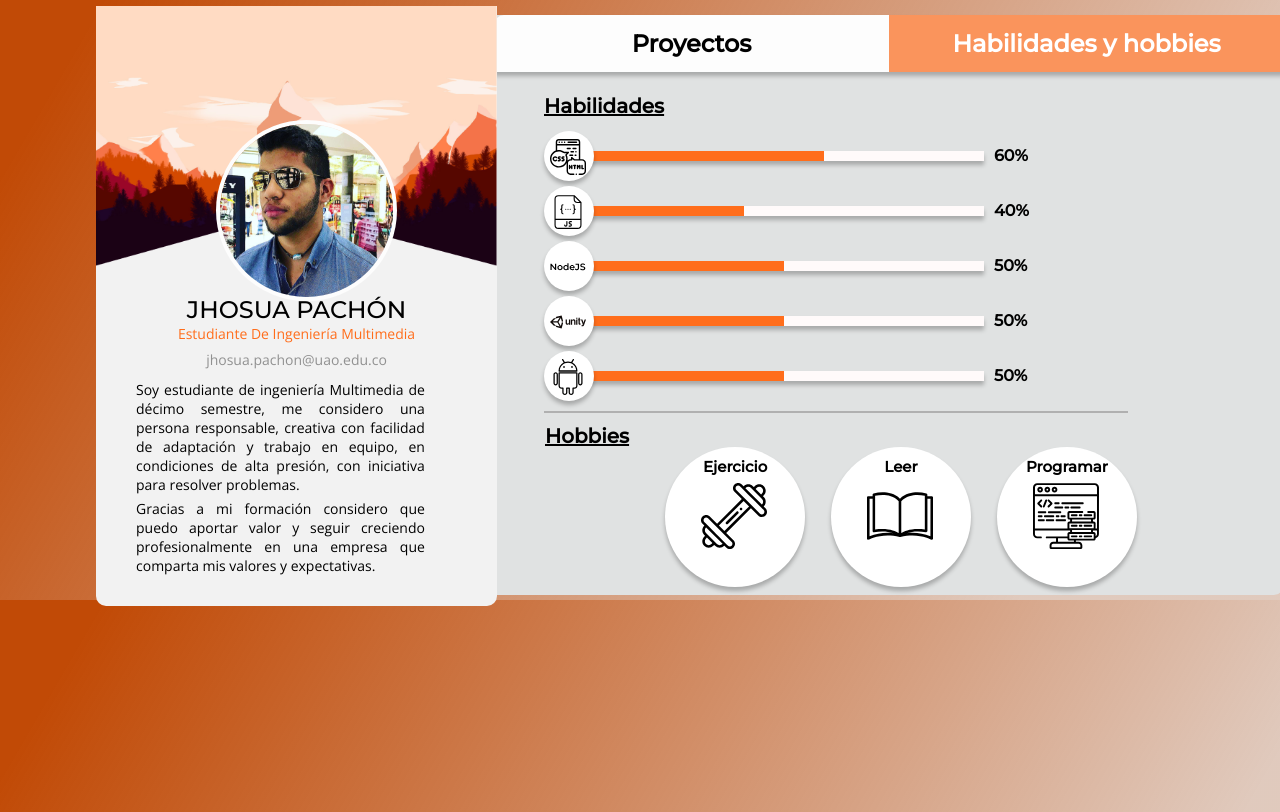
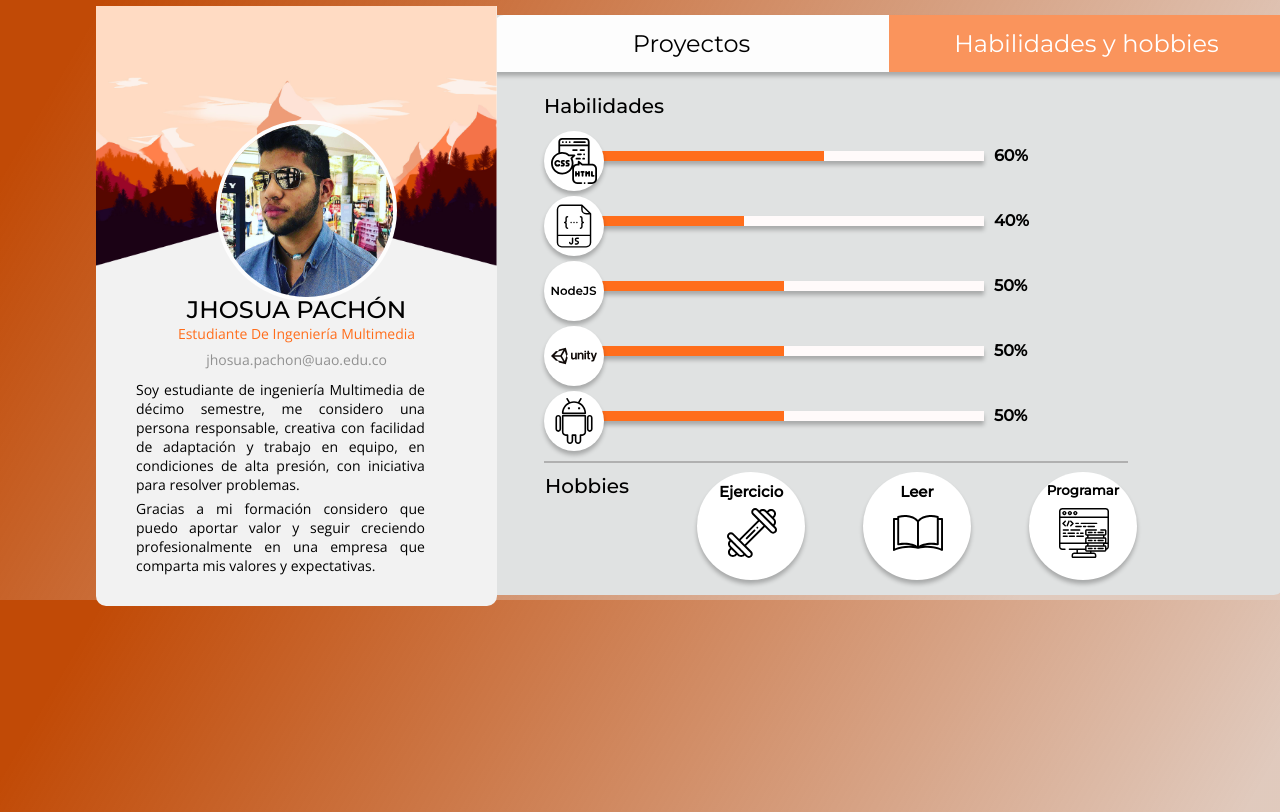
Before and after one commit to JhosuaP97/repTrabajos, a plain HTML site: page index.html in a window 1280 px wide. Both pictures are taken after a click on the link "Habilidades y hobbies". Drawn offline with nearby package versions, Linux system fonts and the light colour scheme.

Commit message:
se modifica el grosor y tamaño iconos

```diff
--- a/index.html
+++ b/index.html
@@ -97,7 +97,7 @@
                                 <img src="resources/icons/book.svg" alt="">
                             </div>
                             <div class="o-hobbie">
-                                <h3>Programar</h3>
+                                <h3 class="o-p">Programar</h3>
                                 <img src="resources/icons/programar.svg" alt="">
                             </div>
                         </div>
--- a/styles.css
+++ b/styles.css
@@ -160,7 +160,7 @@ ul.o-tabs li a {
   padding: 14px 0;
   text-align: center;
   font-style: normal;
-  font-weight: 600;
+  /* font-weight: 600; */
   font-size: 24px;
   line-height: 29px;
 }
@@ -175,10 +175,9 @@ ul.o-tabs li a {
 .o-section h1 {
   padding: 10px 0 10px 0;
   font-style: normal;
-  font-weight: 600;
+ /*  font-weight: 600; */
   font-size: 20px;
   line-height: 29px;
-  text-decoration-line: underline;
   text-align: left;
   color: #000000;
 }
@@ -200,6 +199,10 @@ ul.o-tabs li a {
   position: relative;
   width: 100%;
   max-width: 1000px;
+}
+
+.o-projecTab h1{
+  font-weight: 500;
 }
 
 .o-btn:hover{
@@ -255,8 +258,8 @@ ul.o-tabs li a {
 
 .o-skill-item{
   position: relative;
-  width: 50px;
-  height: 50px;
+  width: 60px;
+  height: 60px;
   border-radius: 50% ;
   background-color: #fff;
   box-shadow: 0px 4px 4px rgba(0, 0, 0, 0.25);
@@ -266,10 +269,10 @@ ul.o-tabs li a {
 
 .o-skill-item img{
   position: absolute;
-  top: 8px;
-  left: 6px;
-  width: 36px;
-  height: 36px;
+  top: 7px;
+  left: 7px;
+  width: 46px;
+  height: 46px;
   z-index: 5;
 }
 
@@ -350,9 +353,9 @@ ul.o-tabs li a {
 .o-hobbie{
   position: relative;
   left: 10px;
-  top: 35px;
-  width: 140px;
-  height: 140px;
+  top: 10px;
+  width: 108px;
+  height: 108px;
   border-radius: 50% ;
   background-color: #fff;
   box-shadow: 0px 4px 4px rgba(0, 0, 0, 0.25);
@@ -365,12 +368,16 @@ ul.o-tabs li a {
   word-break: break-all;
 }
 
+.o-hobbie h3.o-p{
+  font-size: 13.3px;
+}
+
 .o-hobbie img {
   position: absolute;
   top: 36px;
-  left: 36px;
-  width: 66px;
-  height: 66px;
+  left: 30px;
+  width: 50px;
+  height: 50px;
 }
 
 @media screen and (max-width:600px){
```
